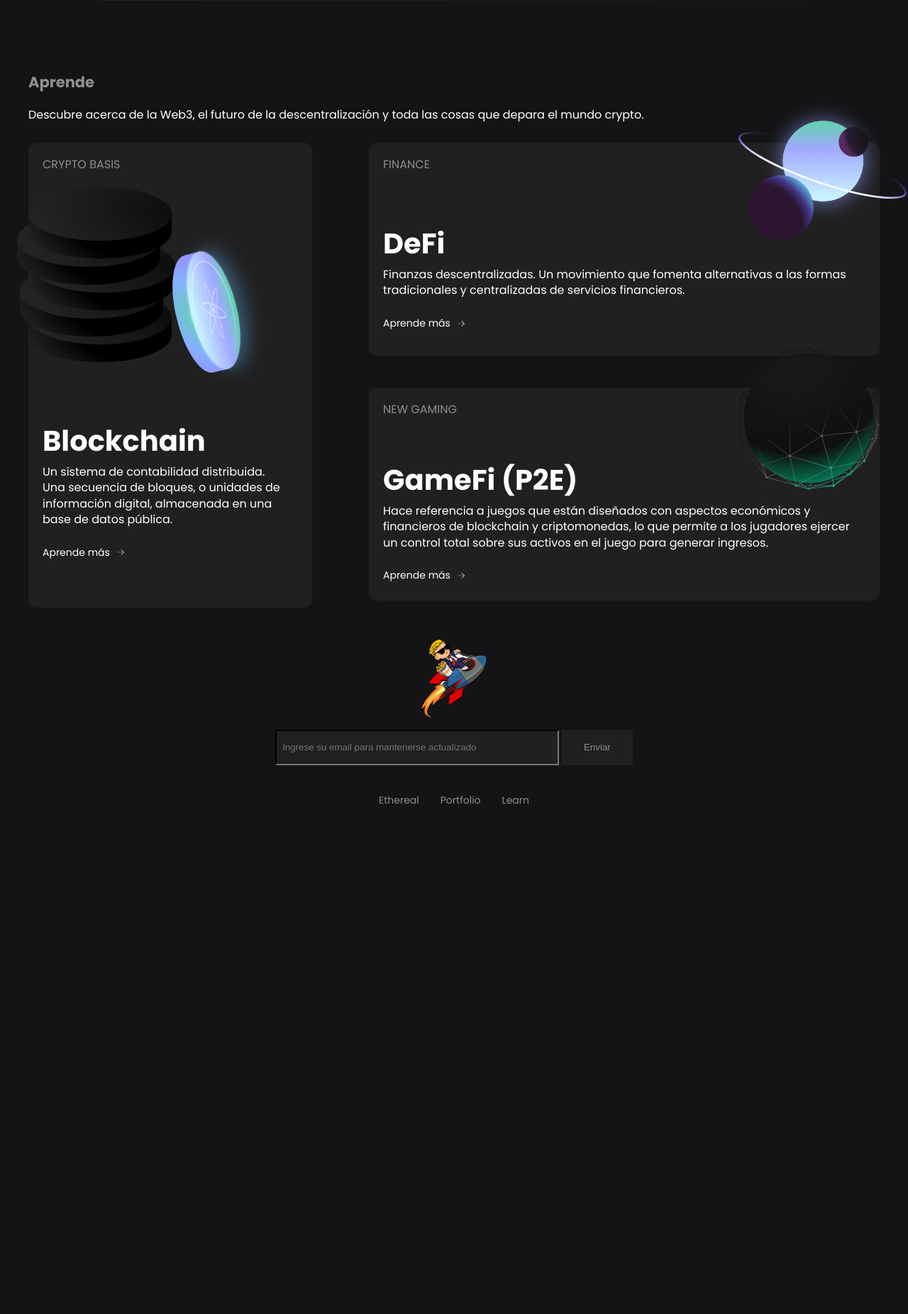
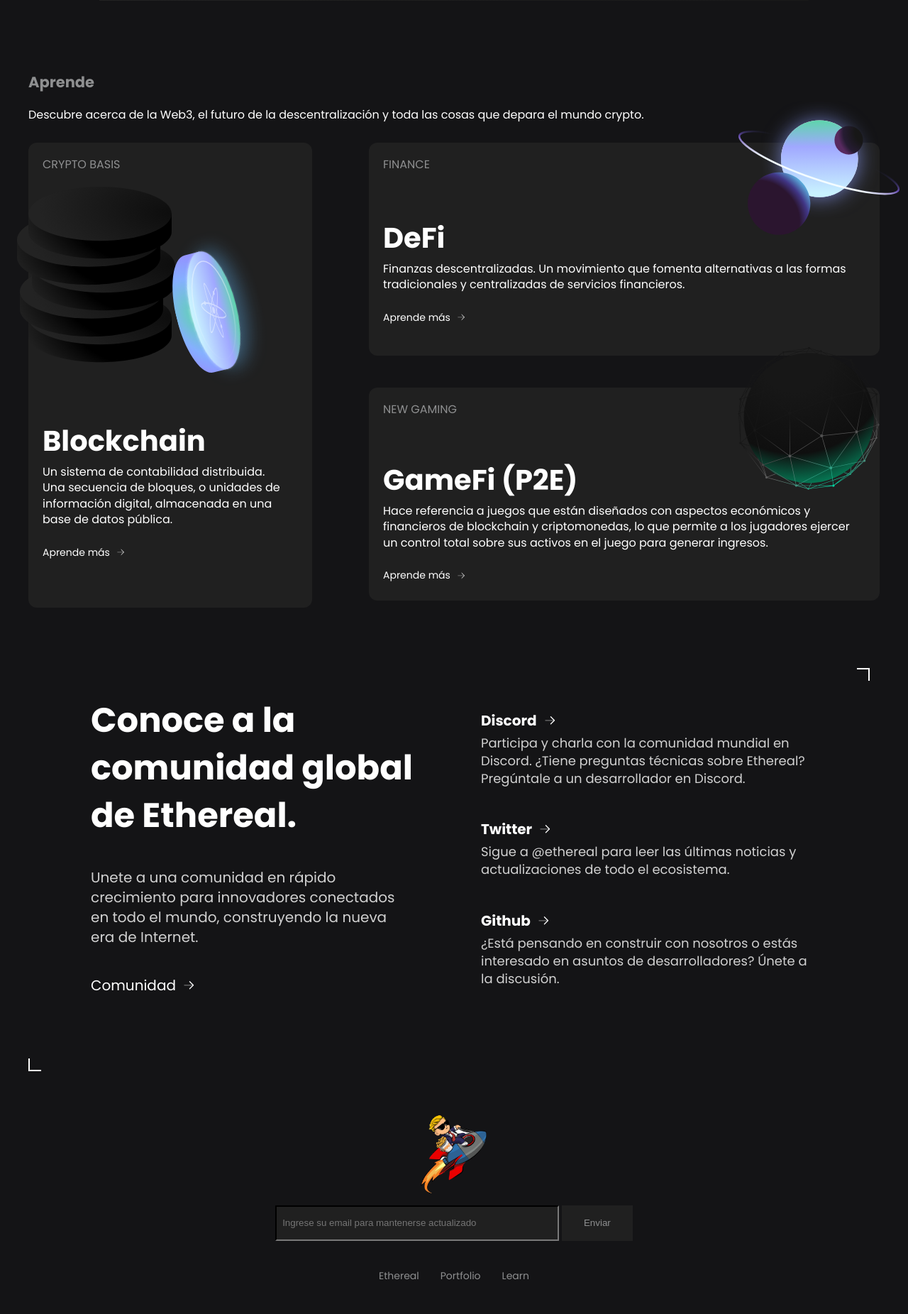
Before and after one commit to JairCopete17/etherealproject, a PHP site: page / in a window 1280 px wide. Shown: the part 2505-4356 px from the top of the page at 71% size. Before the commit the page ends 3637 px from the top, so only its background shows below. Run offline with PHP 8.4, Linux system fonts and the light colour scheme.

Commit message:
Added community section

```diff
--- /dev/null
+++ b/css/community.css
@@ -0,0 +1,118 @@
+.community {
+	height: 550px;
+	width: 1200px;
+	margin: 60px 0;
+	margin-right: auto;
+	margin-left: auto;
+	display: flex;
+	flex-direction: row;
+}
+
+.community::before {
+	content: "";
+	display: block;
+	width: 16px;
+	height: 16px;
+	border-bottom: 2px solid #fff;
+	border-left: 2px solid #fff;
+	margin-top: 550px;
+}
+
+.community::after {
+	content: "";
+	display: block;
+	width: 16px;
+	height: 16px;
+	border-top: 2px solid #fff;
+	border-right: 2px solid #fff;
+}
+
+.community-box {
+	margin-left: 50px;
+	height: 100%;
+	width: 500px;
+	padding: 20px;
+	color: #fff;
+}
+
+.community-box h2 {
+	font-size: 48px;
+	padding: 20px 0;
+	cursor: default;
+}
+
+.community-box p {
+	padding: 20px 0;
+	font-size: 20px;
+	width: 450px;
+	color: #d1d1d1;
+	cursor: default;
+}
+
+.community-box p:hover {
+	color: #fff;
+	transition: all 0.3s;
+}
+
+.community-box a {
+	padding: 20px 0;
+	font-size: 20px;
+	color: #fff;
+	text-decoration: none;
+	display: flex;
+	align-items: center;
+}
+
+.community-box a:hover {
+	text-decoration: underline;
+	transition: all 0.3s;
+}
+
+.community-box a img {
+	width: 20px;
+	filter: invert(1);
+	margin-left: 8px;
+}
+
+.community-list {
+	margin-left: 50px;
+	margin-right: 50px;
+	height: 100%;
+	width: 500px;
+	padding: 20px;
+	color: #fff;
+}
+
+.community-list ul {
+	list-style-type: none;
+}
+
+.community-list li {
+	margin: 40px 0;
+	cursor: default;
+}
+
+.community-list li h3 a {
+	font-size: 20px;
+	color: #fff;
+	text-decoration: none;
+	display: flex;
+	align-items: center;
+}
+
+.community-list li h3 a img {
+	width: 20px;
+	filter: invert(1);
+	margin-left: 8px;
+}
+
+.community-list li p {
+	padding: 5px 0;
+	font-size: 18px;
+	color: #d1d1d1;
+}
+
+.community-list li p:hover {
+	color: #fff;
+	transition: all 0.3s;
+}
--- a/css/learn.css
+++ b/css/learn.css
@@ -1,5 +1,4 @@
 .learn {
-	width: 100%;
 	height: 780px;
 	width: 1200px;
 	margin-right: auto;
@@ -158,7 +157,7 @@
 }
 
 .planet {
-	width: 240px;
+	width: 230px;
 	position: relative;
 	left: 500px;
 	top: -100px;
--- a/css/main.css
+++ b/css/main.css
@@ -3,6 +3,7 @@
 @import url(cards.css);
 @import url(cta.css);
 @import url(learn.css);
+@import url(community.css);
 @import url(footer.css);
 
 * {
--- a/index.html
+++ b/index.html
@@ -2,9 +2,9 @@
 <html lang="en">
   <head>
     <meta charset="UTF-8" />
-    <link rel="icon" type="image/svg+xml" href="favicon.svg" />
+    <link rel="icon" type="image/svg+xml" href="./images/logo.webp" />
     <meta name="viewport" content="width=device-width, initial-scale=1.0" />
-    <title>Cryptoportfolio</title>
+    <title>Ethereal</title>
     <link rel="preconnect" href="https://fonts.googleapis.com">
     <link rel="preconnect" href="https://fonts.gstatic.com" crossorigin>
     <link href="https://fonts.googleapis.com/css2?family=Poppins:wght@300;400;700&display=swap" rel="stylesheet">
@@ -209,6 +209,29 @@
         </article>
       </article>
     </section>
+    <section class="community">
+      <article class="community-box">
+        <h2>Conoce a la comunidad global de Ethereal.</h2>
+        <p>Unete a una comunidad en rápido crecimiento para innovadores conectados en todo el mundo, construyendo la nueva era de Internet.</p>
+        <a href="discord.gg">Comunidad <img src="./images/ArrowRight.svg" alt="Flecha hacia la derecha"></a>
+      </article>
+      <article class="community-list">
+        <ul>
+          <li>
+            <h3><a href="discord.gg">Discord <img src="./images/ArrowRight.svg" alt="Flecha hacia la derecha"></a></h3>
+            <p>Participa y charla con la comunidad mundial en Discord. ¿Tiene preguntas técnicas sobre Ethereal? Pregúntale a un desarrollador en Discord.</p>
+          </li>
+          <li>
+            <h3><a href="twitter.com/">Twitter <img src="./images/ArrowRight.svg" alt="Flecha hacia la derecha"></a></h3>
+            <p>Sigue a @ethereal para leer las últimas noticias y actualizaciones de todo el ecosistema.</p>
+          </li>
+          <li>
+            <h3><a href="github.com/">Github <img src="./images/ArrowRight.svg" alt="Flecha hacia la derecha"></a></h3>
+            <p>¿Está pensando en construir con nosotros o estás interesado en asuntos de desarrolladores? Únete a la discusión.</p>
+          </li>
+        </ul>
+      </article>
+    </section>
     <footer>
       <article>
         <img src="./images/wsb-astronaut.png" alt="Ethereal astronaut" />
```
